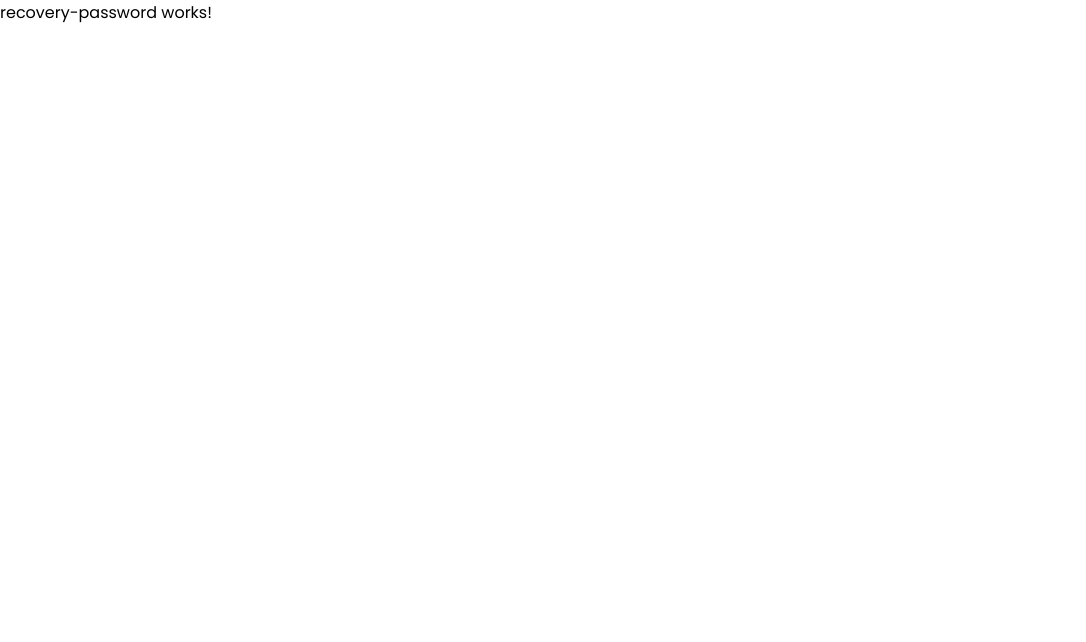
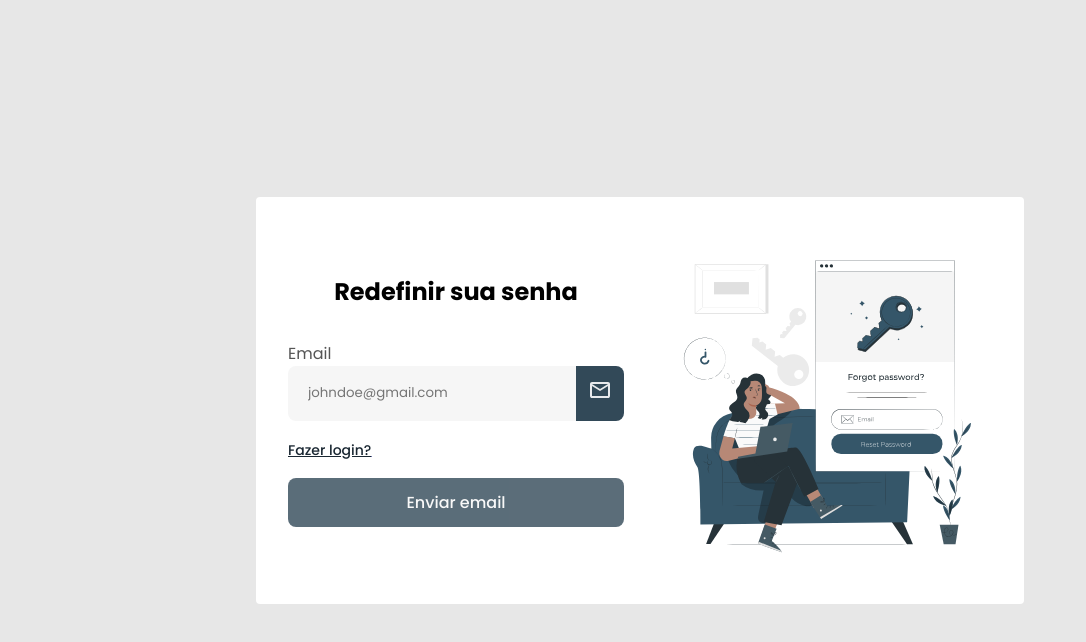
Before and after one commit to Faelkk/micro-service-auth-fe, an Angular app: page /recovery-password in a window 1280 px wide. Shown: the top 642 px of the page, without its empty margins (0-1086 px from the left). Built offline with nearby package versions, Linux system fonts and the light colour scheme.

Commit message:
feat: add recovery password page,better indentation, and add recovery password to AuthService

```diff
--- a/src/app/app.routes.ts
+++ b/src/app/app.routes.ts
@@ -1,9 +1,9 @@
 import { Routes } from '@angular/router';
 import { SignupComponent } from './pages/signup/signup.component';
 import { ResetPasswordComponent } from './pages/reset-password/reset-password.component';
-import { RecoveryPasswordComponent } from './pages/recovery-password/recovery-password.component';
 import { VerifyTwoFaComponent } from './pages/verify-two-fa/verify-two-fa.component';
 import { SigninComponent } from './pages/signin/signin.component';
+import { RecoveryPasswordComponent } from './pages/recovery-password/recovery-password.component';
 
 export const routes: Routes = [
   {
--- a/src/app/pages/recovery-password/recovery-password.component.html
+++ b/src/app/pages/recovery-password/recovery-password.component.html
@@ -1 +1,27 @@
-<p>recovery-password works!</p>
+<main class="recovery-password-container">
+    <section class="main-section">
+      <section class="left-side">
+          <h1 class="title">Redefinir sua senha</h1>
+            <form [formGroup]="recoveryPasswordForm" class="recovery-password-form">
+        <app-primary-input
+            formControlName="email"
+            inputName="email"
+            type="email"
+            label="Email"
+            placeholder="johndoe@gmail.com"
+        >
+            <img src="/assets/svgs/email.svg"/>
+
+        </app-primary-input>
+<a href="signin"><span> Fazer login? </span></a>
+
+    <button class="" (click)="submit()" [disabled]="recoveryPasswordForm.invalid">Enviar email</button>
+
+
+    </form>
+      </section>
+    <section class="right-side ">
+            <img src="/assets/svgs/Forgot password-pana.svg"/>
+    </section>
+    </section>
+</main>
--- a/src/app/pages/recovery-password/recovery-password.component.scss
+++ b/src/app/pages/recovery-password/recovery-password.component.scss
@@ -0,0 +1,92 @@
+@import "../../../styles/variables.scss";
+
+.recovery-password-container {
+  background-color: chic(100);
+  height: 100%;
+  display: flex;
+  justify-content: center;
+  align-items: center;
+}
+
+.title {
+  font-size: 24px;;
+}
+
+.main-section {
+  display: flex;
+  background-color: #FFF;
+  align-items: center;
+  gap:2rem;
+  justify-content: space-between;
+  padding: 2rem;
+  border-radius: 4px;
+  min-width: 60%;
+
+  @media(max-width: 768px) {
+    flex-direction: column-reverse;
+    max-width: 95%;
+    width: 100%;
+  }
+}
+
+.left-side {
+  display: flex;
+  flex-direction: column;
+  align-items: center;
+  justify-content: center;
+  gap: 1rem;
+  width: 100%;;
+}
+
+.right-side {
+  width: 100%;
+  height: 100%;
+  max-width: 500px;
+
+}
+
+.recovery-password-form {
+  margin-top: 1rem;
+  display: flex;
+  flex-direction: column;
+  gap: 1rem;
+  width: 100%;
+  max-width: 400px;
+}
+
+.main-section img {
+  max-height: 500px;
+  &:focus,
+  &:active {
+    outline: none;
+    border: none;
+  }
+}
+
+button {
+  width: 100%;
+  border-radius: 8px;
+  font-size: 16px;
+  font-weight: 500;
+  border: none;
+  background: transparent;
+  padding: 12px 24px;
+  cursor: pointer;
+
+  &:disabled {
+    opacity: 0.8;
+  }
+
+  background-color: blu(700);
+  color: #f7f7f7;
+
+  // border: 1px solid blu(700);
+  // color: blu(700);
+}
+    span {
+        font-size: 14px;
+        text-decoration: underline;
+        color: blu(800);
+        text-align: end;
+        font-weight: 500;
+    }
--- a/src/app/pages/recovery-password/recovery-password.component.ts
+++ b/src/app/pages/recovery-password/recovery-password.component.ts
@@ -1,11 +1,47 @@
 import { Component } from '@angular/core';
+import {
+  FormControl,
+  FormGroup,
+  ReactiveFormsModule,
+  Validators,
+} from '@angular/forms';
+import { PrimaryInputComponent } from '../../components/primary-input/primary-input.component';
+import { ToastrService } from 'ngx-toastr';
+import { AuthService } from '../../services/auth-service.service';
+
+interface RecoveryPasswordForm {
+  email: FormControl;
+}
 
 @Component({
-  selector: 'app-recovery-password',
-  imports: [],
+  selector: 'app-login',
+  standalone: true,
+  imports: [ReactiveFormsModule, PrimaryInputComponent],
+  providers: [AuthService],
   templateUrl: './recovery-password.component.html',
-  styleUrl: './recovery-password.component.scss'
+  styleUrl: './recovery-password.component.scss',
 })
 export class RecoveryPasswordComponent {
+  recoveryPasswordForm!: FormGroup<RecoveryPasswordForm>;
 
+  constructor(
+    private authService: AuthService,
+    private toastService: ToastrService
+  ) {
+    this.recoveryPasswordForm = new FormGroup({
+      email: new FormControl('', [Validators.required, Validators.email]),
+    });
+  }
+
+  submit() {
+    this.authService
+      .recoveryPasswordForm(this.recoveryPasswordForm.value.email)
+      .subscribe({
+        next: () => this.toastService.success('Email enviado com sucesso!'),
+        error: () =>
+          this.toastService.error(
+            'Erro inesperado! Tente novamente mais tarde'
+          ),
+      });
+  }
 }
--- a/src/app/pages/signin/signin.component.ts
+++ b/src/app/pages/signin/signin.component.ts
@@ -3,7 +3,6 @@ import { DefaultLoginLayoutComponent } from '../../components/default-login-layo
 import {
   FormControl,
   FormGroup,
-  FormRecord,
   ReactiveFormsModule,
   Validators,
 } from '@angular/forms';
--- a/src/app/services/auth-service.service.ts
+++ b/src/app/services/auth-service.service.ts
@@ -28,4 +28,8 @@ export class AuthService {
         })
       );
   }
+
+  recoveryPasswordForm(email: string) {
+    return this.httpClient.patch('/recover-password', { email });
+  }
 }
```
Also changed, not shown: src/app/components/default-login-layout/default-login-layout.component.scss (+5 -7 lines), 1 other file (tests, documents, lock files or other folders).
